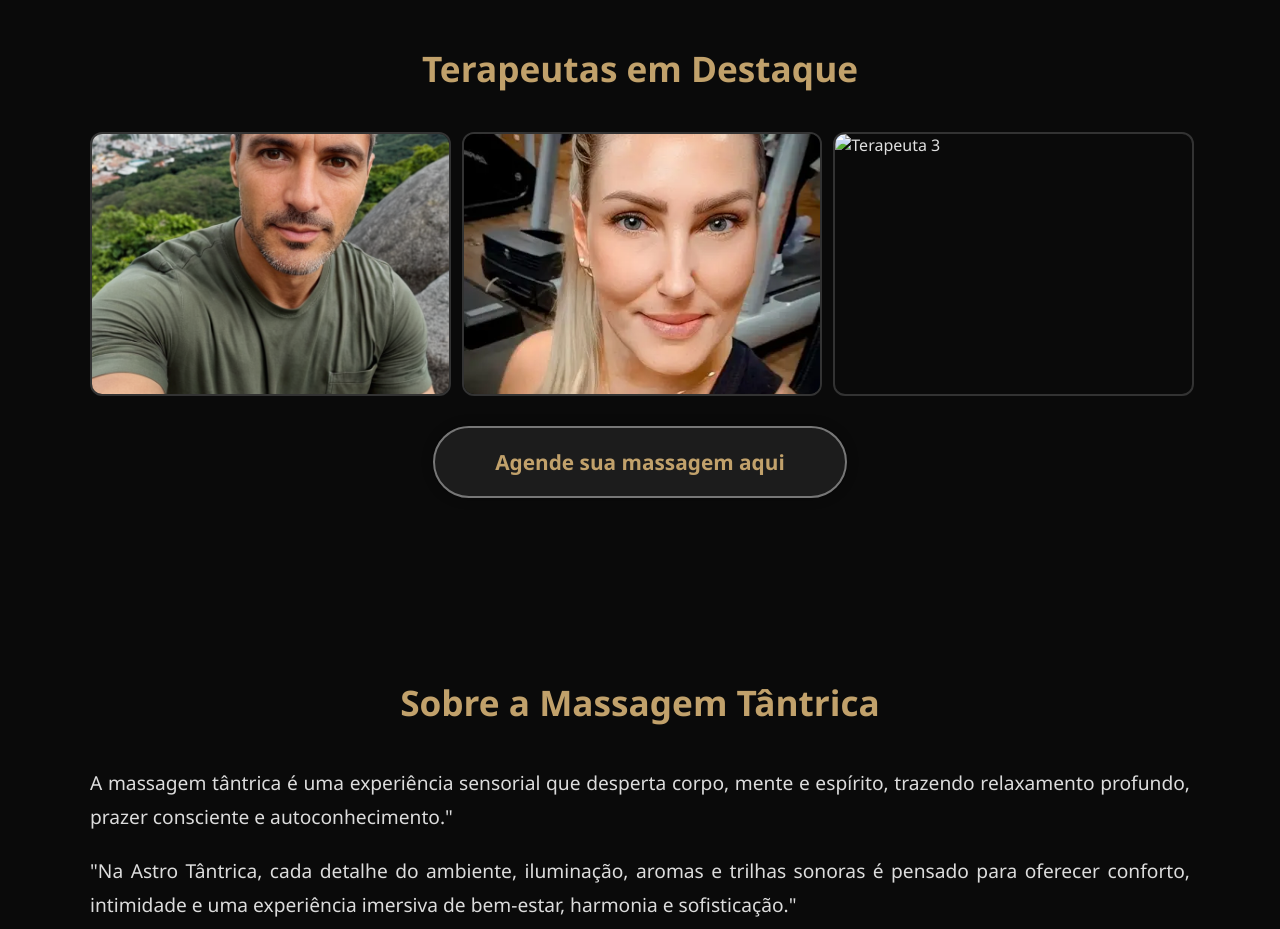
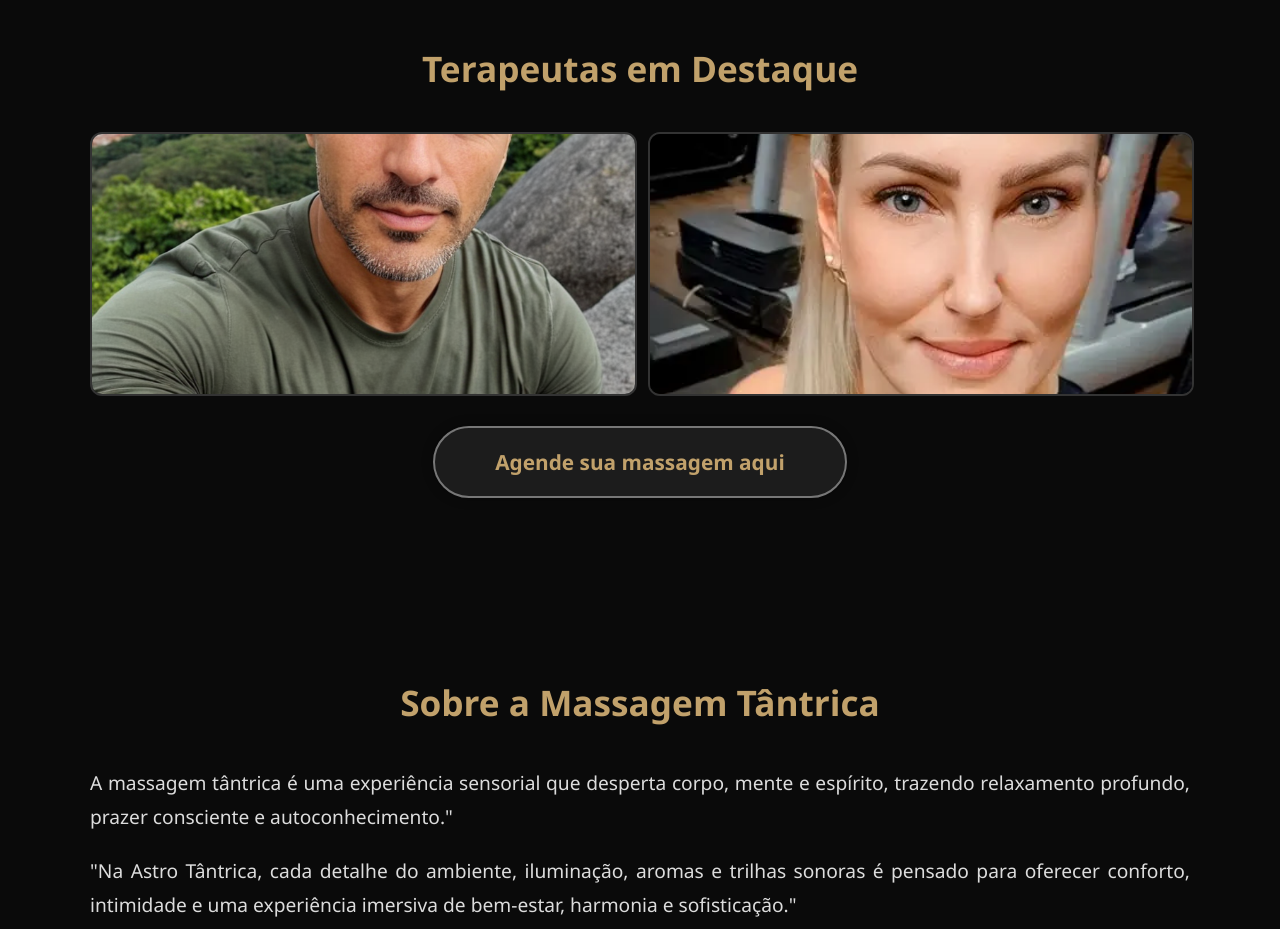
Before and after one commit to astrotantrica/massagem, a plain HTML site: page index.html in a window 1280 px wide. Shown: the part 840-1769 px from the top of the page. Drawn offline with Linux system fonts and the light colour scheme.

Commit message:
Update index.html

```diff
--- a/index.html
+++ b/index.html
@@ -287,7 +287,7 @@
     <div class="galeria">
       <img src="fotos/terapeuta1.jpg" alt="Terapeuta 1">
       <img src="fotos/terapeuta2.jpg" alt="Terapeuta 2">
-      <img src="fotos/terapeuta3.jpg" alt="Terapeuta 3">
+
     </div>
     <a href="https://wa.me/5599999999999" target="_blank" class="btn">Agende sua massagem aqui</a>
   </section>
```
